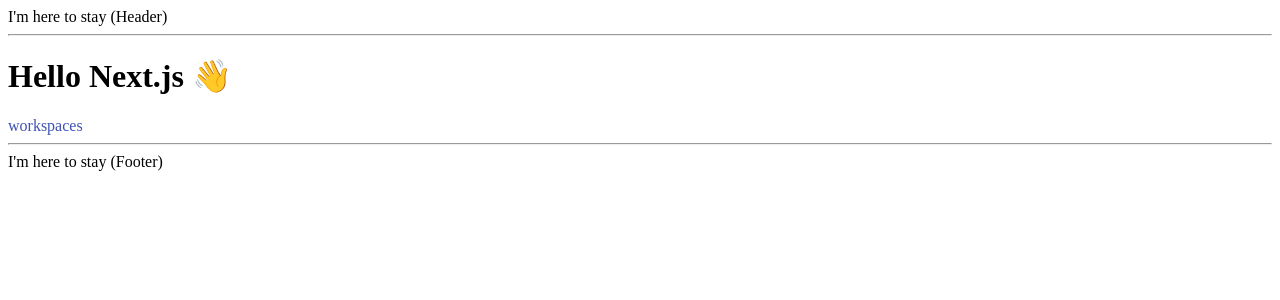
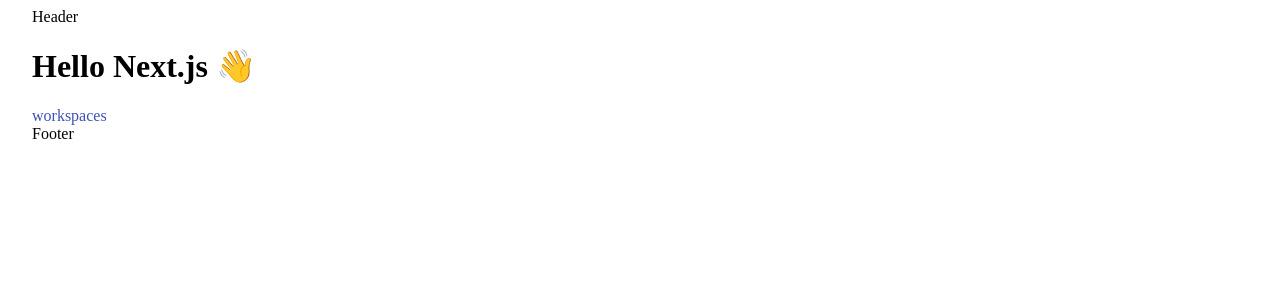
Before and after one commit to Keyhoh/demo.client, a Next.js app: page / in a window 1280 px wide. Shown: the top 300 px of the page. Built offline with nearby package versions, Linux system fonts and the light colour scheme.

Commit message:
add: template

```diff
--- a/components/Layout.tsx
+++ /dev/null
@@ -1,28 +0,0 @@
-import React, {ReactNode} from 'react'
-import Head from 'next/head'
-
-type Props = {
-  children?: ReactNode
-  title?: string
-}
-
-const Layout = ({children, title = 'This is the default title'}: Props) => (
-  <div>
-    <Head>
-      <title>{title}</title>
-      <meta charSet='utf-8'/>
-      <meta name='viewport' content='initial-scale=1.0, width=device-width'/>
-    </Head>
-    <header>
-      <span>I'm here to stay (Header)</span>
-      <hr/>
-    </header>
-    {children}
-    <footer>
-      <hr/>
-      <span>I'm here to stay (Footer)</span>
-    </footer>
-  </div>
-)
-
-export default Layout
--- /dev/null
+++ b/components/templates/Layout.tsx
@@ -0,0 +1,23 @@
+import {Container} from '@material-ui/core';
+import React, {FC, ReactNode} from 'react';
+import Head from 'next/head';
+
+type Props = {
+  title: string
+  children: NonNullable<ReactNode>
+}
+
+export const Layout: FC<Props> = (props: Props) => {
+  return <Container>
+    <Head>
+      <title>{props.title}</title>
+      <meta charSet='utf-8'/>
+      <meta name='viewport' content='initial-scale=1.0, width=device-width'/>
+    </Head>
+    <header>Header</header>
+    <main>
+      {props.children}
+    </main>
+    <footer>Footer</footer>
+  </Container>
+}
--- a/pages/index.tsx
+++ b/pages/index.tsx
@@ -1,5 +1,5 @@
-import Layout from '../components/Layout'
 import {Link} from '@material-ui/core';
+import {Layout} from '../components/templates/Layout';
 
 const IndexPage = () => (
   <Layout title='Home | Next.js + TypeScript Example'>
```
Also changed, not shown: components/List.tsx (deleted, +0 -19 lines), components/ListDetail.tsx (deleted, +0 -16 lines), components/ListItem.tsx (deleted, +0 -18 lines), interfaces/index.ts (deleted, +0 -10 lines).
